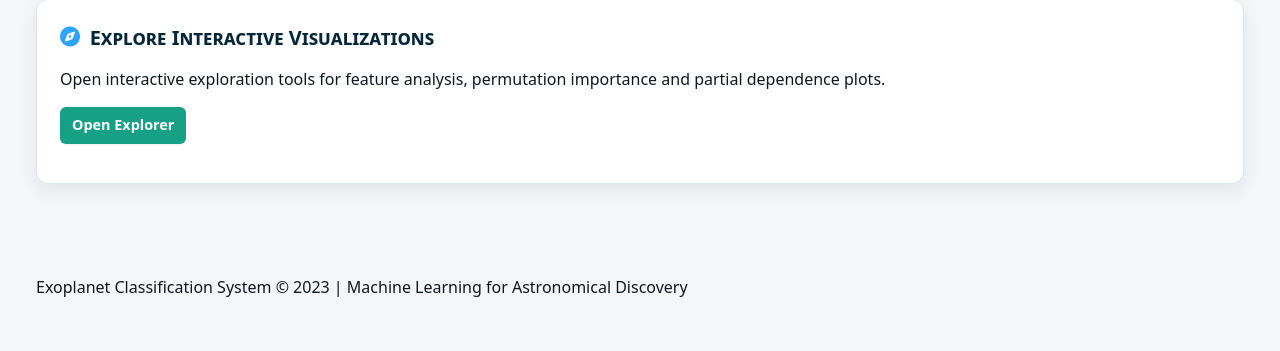
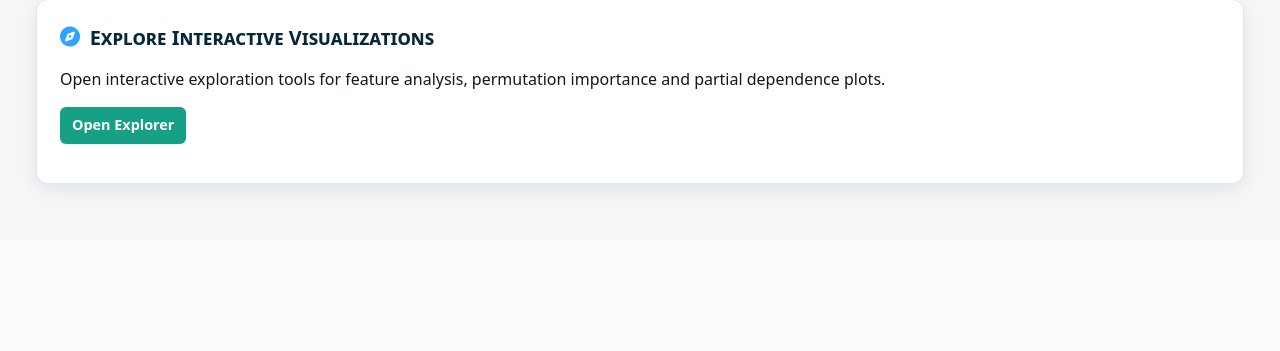
Before and after one commit to mohaabdulla/Finding-exoplanets, a Flask app: page / in a window 1280 px wide. Shown: the part 2628-2979 px from the top of the page. After the commit the page ends 2824 px from the top, so only its background shows below. Run offline with Flask 3, Linux system fonts and the light colour scheme.

Commit message:
delete an wanted part

```diff
--- a/templates/index.html
+++ b/templates/index.html
@@ -179,14 +179,6 @@
       </div>
     </div>
 
-    <footer>
-      <div class="container">
-        <p>
-          Exoplanet Classification System &copy; 2023 | Machine Learning for
-          Astronomical Discovery
-        </p>
-      </div>
-    </footer>
     <script src="/static/script.js"></script>
   </body>
 </html>
```
